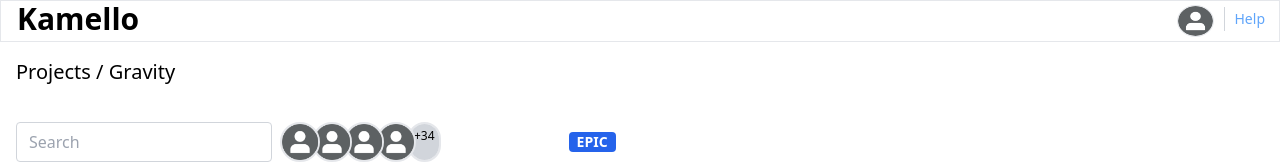
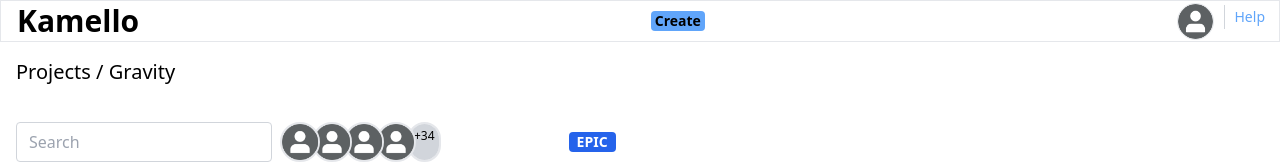
Before and after one commit to Nikhil3149446/kamello, a React (Vite) app: page / in a window 1280 px wide. Shown: the top 164 px of the page. Built offline with nearby package versions, Linux system fonts and the light colour scheme.

Commit message:
Added Changes for Kamello Ticket Creation, Header changes

```diff
--- a/src/App.tsx
+++ b/src/App.tsx
@@ -3,16 +3,15 @@ import {TicketContainer} from './components/ticket-container/ticket-container'
 import {SearchInput} from './components/input/search-input'
 import {Profile} from './components/profile/profile'
 import {DropDownInput} from './components/input/drop-down-input'
+import { KamelloTicketCreator } from './components/ticket-container/ticket/ticket-creator-popup'
 import { useState } from 'react'
 function App() {
-
-  const [list1,setList1]=useState([1,2]);
-  const [list2,setList2]=useState([1,2]);
-
+  const [showKamelloTicketCreator,setShowKamelloTicketCreator]=useState(false);
   return (
     <>
       <div className='flex flex-col w-full h-screen'>
-        <Header/>
+        {showKamelloTicketCreator && <KamelloTicketCreator/>}
+        <Header setShowKamelloTicketCreator={setShowKamelloTicketCreator}/>
         <h1 className='text-xl ml-4 mt-4'>Projects / Gravity</h1>
         <div className='flex flex-row items-center max-h-[10%] mt-4'>
         <SearchInput/>
@@ -26,8 +25,8 @@ function App() {
         </div>
         </div>
         <div className='flex h-full w-full gap-4 p-4'>
-        <TicketContainer list1={list1} setList1={setList1} list2={list2} setList2={setList2} first={true}/>
-        <TicketContainer list1={list1} setList1={setList1} list2={list2} setList2={setList2} first={true}/>
+        <TicketContainer />
+        <TicketContainer />
         </div>
       </div>
     </>
--- /dev/null
+++ b/src/components/buttons/create-button.tsx
@@ -0,0 +1,13 @@
+// interface CreateKamelloTicketButtonProps {
+//     setKamelloTicketCreator: React.MutableRefObject<{ open: () => void }>;
+// }
+
+export const CreateKamelloTicketButton = () => {
+    return (
+        <>
+            <button className='rounded bg-blue-400 h-fit  pl-1 pr-1' onClick={()=>{}}>
+                <p className='font-semibold text-sm'>Create</p>
+            </button>
+        </>
+    )
+}
--- a/src/components/header/header.tsx
+++ b/src/components/header/header.tsx
@@ -1,11 +1,21 @@
 import profilePicture from '../../assets/profile-picture.png';
-export const Header =()=>{
+interface HeaderProps {
+    setShowKamelloTicketCreator: (value: boolean) => void;
+}
+
+export const Header = ({ setShowKamelloTicketCreator }: HeaderProps) => {
     return (
         <>
-            <div className='w-[100%] h-[42px] flex flex-row border justify-between'>
-               <div >
+            <div className='w-[100%] h-[42px] flex flex-row border justify-between items-center'>
+               <div  className='flex flex-row items-center gap-3'>
                 <h1 className='ml-4 text-3xl font-semibold'>Kamello</h1>
+                <div className='ml-8'>
+
+                </div>
                </div>
+               <button className='rounded bg-blue-400 h-fit  pl-1 pr-1' onClick={()=>{setShowKamelloTicketCreator(true)}}>
+                <p className='font-semibold text-sm'>Create</p>
+               </button>
                <div className='p-1 flex flex-row gap-[10px] mr-[10px]'>
                 <img src={profilePicture} className='w-[37px] h-full border rounded-[50%] '></img>
                 <div className='h-6 w-px bg-gray-300 mt-[2px] pb-[2px]'></div>
--- /dev/null
+++ b/src/components/ticket-container/ticket/ticket-creator-popup.tsx
@@ -0,0 +1,22 @@
+import React from 'react';
+
+export const KamelloTicketCreator = () => {
+    return (
+        <>
+            {/* <dialog className='w-[50%] h-[50%] rounded bg-gray-100'>
+                <h1>Create Issue</h1>
+            </dialog> */}
+
+<div className="fixed inset-0 z-50 flex items-center justify-center">
+      <div
+        className="absolute inset-0 bg-black/40"
+        // onClick={onClose}
+      />
+
+      <div className="relative bg-gray-100 rounded w-[50%] h-[50%] p-4">
+        <h1>Create Issue</h1>
+      </div>
+    </div>
+        </>
+    )
+}
```
Also changed, not shown: 1 other file (tests, documents, lock files or other folders).
